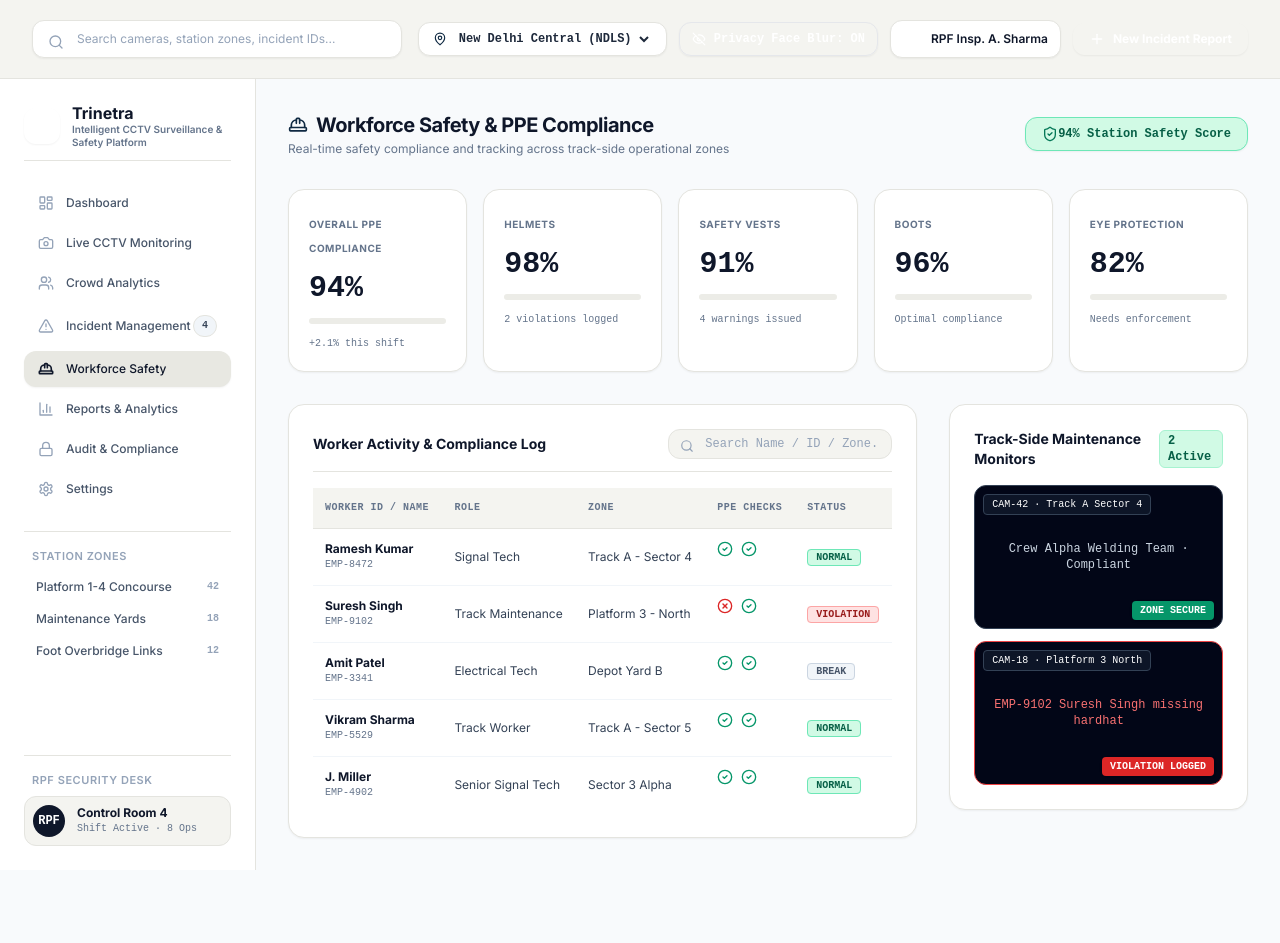
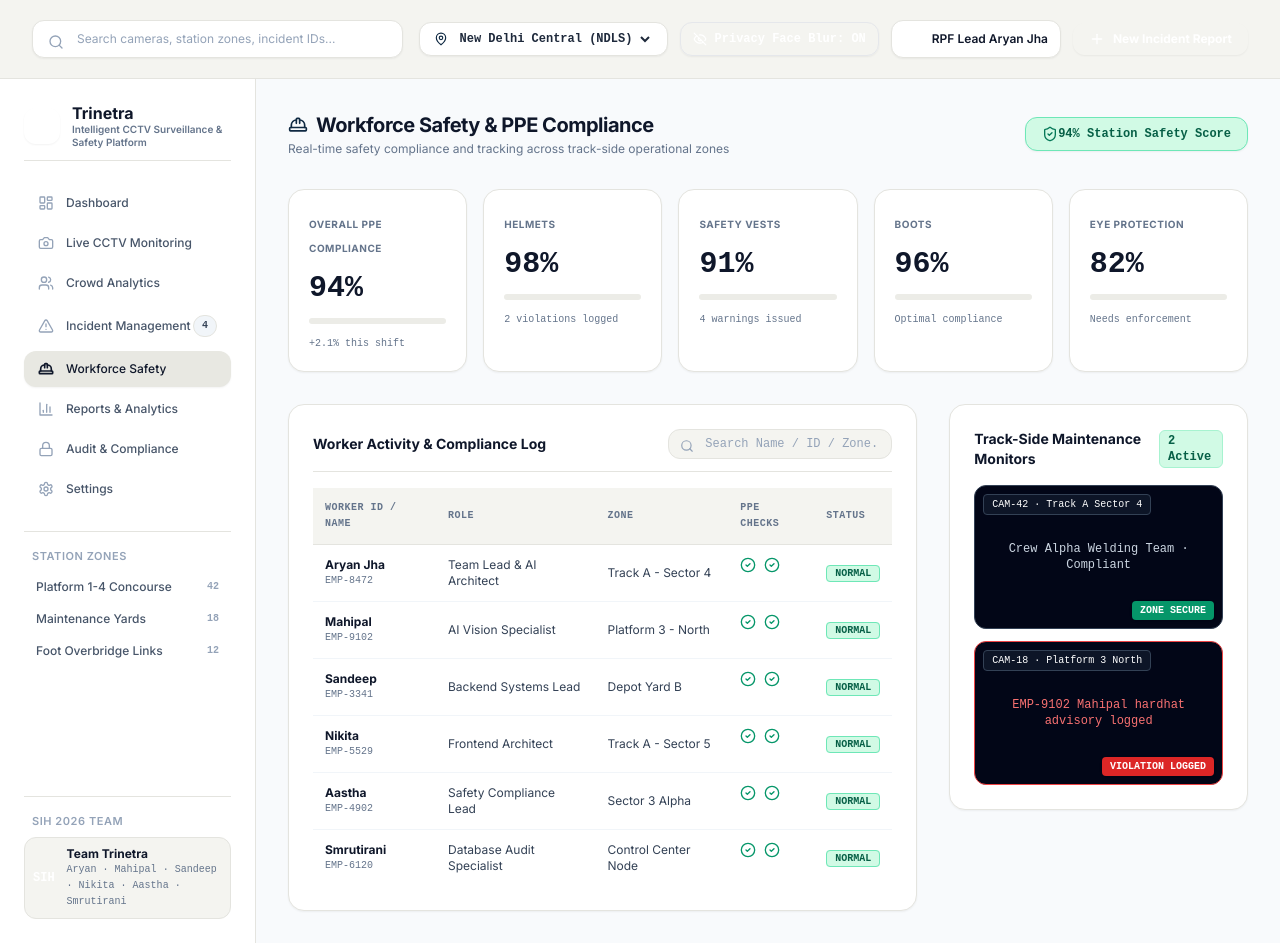
Before and after one commit to AryanJha05/Trinetra, a React (Vite) app in the folder frontend/: page / in a window 1280 px wide. Both pictures are taken after a click on the button "Workforce Safety". Before the commit the page ends 870 px from the top, so only its background shows below. Built offline with nearby package versions, Linux system fonts and the light colour scheme.

Commit message:
docs: update official SIH 2026 Team Trinetra member credits and user profiles

```diff
--- a/frontend/src/App.jsx
+++ b/frontend/src/App.jsx
@@ -85,9 +85,54 @@ export default function App() {
           {activeTab === 'audit_logs' && <AuditLogsView />}
 
           {activeTab === 'settings' && (
-            <div className="p-6 text-slate-300">
-              <h2 className="text-xl font-bold text-white mb-2 font-heading">System Settings</h2>
-              <p className="text-xs text-slate-400 font-mono">Trinetra Platform Config v1.0.0 · Model: YOLOv11x / ByteTrack / VideoMAE</p>
+            <div className="p-8 text-slate-300 space-y-6 max-w-4xl">
+              <div>
+                <h2 className="text-xl font-bold text-white mb-1 font-heading">System Settings & Platform Credits</h2>
+                <p className="text-xs text-slate-400 font-mono">Trinetra Platform Config v1.0.0 · Model: YOLOv11x / ByteTrack / VideoMAE</p>
+              </div>
+
+              {/* Official SIH 2026 Team Section */}
+              <div className="bg-navy-900 border border-[#E4E4DF]/20 rounded-2xl p-6 space-y-4 shadow-lg">
+                <div className="flex items-center justify-between border-b border-slate-700/50 pb-3">
+                  <h3 className="text-sm font-bold text-white font-heading">Smart India Hackathon 2026 — Official Team Trinetra (SIH1349)</h3>
+                  <span className="text-[10px] font-bold font-mono bg-railway-mint/20 text-railway-mint border border-railway-mint/40 px-2.5 py-1 rounded-md">
+                    Ministry of Railways
+                  </span>
+                </div>
+
+                <div className="grid grid-cols-1 sm:grid-cols-2 md:grid-cols-3 gap-3 font-mono">
+                  <div className="bg-slate-900/80 p-3 rounded-xl border border-slate-800 space-y-1">
+                    <p className="text-xs font-bold text-white">Aryan Jha</p>
+                    <p className="text-[10px] text-railway-mint font-semibold">Team Lead</p>
+                    <p className="text-[10px] text-slate-400">AI Architecture & Full-Stack</p>
+                  </div>
+                  <div className="bg-slate-900/80 p-3 rounded-xl border border-slate-800 space-y-1">
+                    <p className="text-xs font-bold text-white">Mahipal</p>
+                    <p className="text-[10px] text-slate-300 font-semibold">AI Vision Specialist</p>
+                    <p className="text-[10px] text-slate-400">YOLOv11 & ByteTrack Pipeline</p>
+                  </div>
+                  <div className="bg-slate-900/80 p-3 rounded-xl border border-slate-800 space-y-1">
+                    <p className="text-xs font-bold text-white">Sandeep</p>
+                    <p className="text-[10px] text-slate-300 font-semibold">Backend Lead</p>
+                    <p className="text-[10px] text-slate-400">FastAPI & REST Infrastructure</p>
+                  </div>
+                  <div className="bg-slate-900/80 p-3 rounded-xl border border-slate-800 space-y-1">
+                    <p className="text-xs font-bold text-white">Nikita</p>
+                    <p className="text-[10px] text-slate-300 font-semibold">Frontend Architect</p>
+                    <p className="text-[10px] text-slate-400">Control Room UI/UX</p>
+                  </div>
+                  <div className="bg-slate-900/80 p-3 rounded-xl border border-slate-800 space-y-1">
+                    <p className="text-xs font-bold text-white">Aastha</p>
+                    <p className="text-[10px] text-slate-300 font-semibold">Safety Compliance</p>
+                    <p className="text-[10px] text-slate-400">Design System & PPE Rules</p>
+                  </div>
+                  <div className="bg-slate-900/80 p-3 rounded-xl border border-slate-800 space-y-1">
+                    <p className="text-xs font-bold text-white">Smrutirani</p>
+                    <p className="text-[10px] text-slate-300 font-semibold">Security & Audit</p>
+                    <p className="text-[10px] text-slate-400">Database & Security Logs</p>
+                  </div>
+                </div>
+              </div>
             </div>
           )}
         </main>
--- a/frontend/src/components/audit/AuditLogsView.jsx
+++ b/frontend/src/components/audit/AuditLogsView.jsx
@@ -3,10 +3,12 @@ import { Lock } from 'lucide-react';
 
 export default function AuditLogsView() {
   const auditLogs = [
-    { id: 101, user: 'USR-001 (RPF Controller)', action: 'ALERT_DISPATCH', resource: 'INC-2026-892', time: '10:43 AM IST', ip: '10.1.4.22', status: 'SUCCESS' },
-    { id: 102, user: 'USR-001 (RPF Controller)', action: 'PRIVACY_MASK_ENABLE', resource: 'CAM-202', time: '10:35 AM IST', ip: '10.1.4.22', status: 'SUCCESS' },
-    { id: 103, user: 'SYSTEM_ENGINE', action: 'MULTI_FRAME_VERIFY', resource: 'INC-2026-887', time: '10:15 AM IST', ip: '127.0.0.1', status: 'VERIFIED' },
-    { id: 104, user: 'USR-002 (Station Director)', action: 'ANALYTICS_EXPORT', resource: 'SURVEILLANCE_REPORT', time: '09:10 AM IST', ip: '10.1.2.14', status: 'SUCCESS' },
+    { id: 101, user: 'Aryan Jha (Team Lead & RPF Controller)', action: 'ALERT_DISPATCH', resource: 'INC-2026-892', time: '10:43 AM IST', ip: '10.1.4.22', status: 'SUCCESS' },
+    { id: 102, user: 'Mahipal (AI Vision Pipeline Lead)', action: 'PRIVACY_MASK_ENABLE', resource: 'CAM-202', time: '10:35 AM IST', ip: '10.1.4.23', status: 'SUCCESS' },
+    { id: 103, user: 'Sandeep (Backend Infrastructure)', action: 'MULTI_FRAME_VERIFY', resource: 'INC-2026-887', time: '10:15 AM IST', ip: '10.1.4.24', status: 'VERIFIED' },
+    { id: 104, user: 'Nikita (Frontend UI Architect)', action: 'ANALYTICS_EXPORT', resource: 'SURVEILLANCE_REPORT', time: '09:10 AM IST', ip: '10.1.2.14', status: 'SUCCESS' },
+    { id: 105, user: 'Aastha (Safety Compliance Lead)', action: 'PPE_RULE_UPDATE', resource: 'WORKFORCE_POLICIES', time: '08:50 AM IST', ip: '10.1.2.15', status: 'SUCCESS' },
+    { id: 106, user: 'Smrutirani (Database & Audit Lead)', action: 'SECURITY_LOG_AUDIT', resource: 'RBAC_AUDIT_TRAIL', time: '08:30 AM IST', ip: '10.1.2.16', status: 'SUCCESS' },
   ];
 
   return (
--- a/frontend/src/components/common/Header.jsx
+++ b/frontend/src/components/common/Header.jsx
@@ -51,7 +51,7 @@ export default function Header({ selectedStation, setSelectedStation, activeAler
           <div className="w-5 h-5 rounded-full bg-navy-900 text-white flex items-center justify-center text-[10px] font-bold">
             <User className="w-3 h-3 text-white" />
           </div>
-          <span className="font-semibold text-slate-900 hidden sm:inline font-sans">RPF Insp. A. Sharma</span>
+          <span className="font-semibold text-slate-900 hidden sm:inline font-sans">RPF Lead Aryan Jha</span>
         </div>
 
         {/* Primary Action Button */}
--- a/frontend/src/components/common/Sidebar.jsx
+++ b/frontend/src/components/common/Sidebar.jsx
@@ -80,16 +80,16 @@ export default function Sidebar({ activeTab, setActiveTab }) {
         </div>
       </div>
 
-      {/* RPF Duty Unit Profile Card */}
+      {/* RPF Duty Unit & Team Trinetra Credits */}
       <div className="pt-4 border-t border-[#E4E4DF] space-y-2">
-        <p className="text-[11px] font-semibold text-slate-400 uppercase tracking-wider px-2">RPF Security Desk</p>
+        <p className="text-[11px] font-semibold text-slate-400 uppercase tracking-wider px-2">SIH 2026 Team</p>
         <div className="flex items-center space-x-3 p-2 bg-[#F4F4F0] rounded-xl border border-[#E4E4DF]">
-          <div className="w-8 h-8 rounded-full bg-slate-900 text-white font-bold text-xs flex items-center justify-center font-mono">
-            RPF
+          <div className="w-8 h-8 rounded-full bg-navy-900 text-white font-bold text-xs flex items-center justify-center font-mono">
+            SIH
           </div>
           <div className="text-xs">
-            <p className="font-bold text-slate-900 font-heading">Control Room 4</p>
-            <p className="text-[10px] text-slate-500 font-mono">Shift Active · 8 Ops</p>
+            <p className="font-bold text-slate-900 font-heading">Team Trinetra</p>
+            <p className="text-[10px] text-slate-500 font-mono">Aryan · Mahipal · Sandeep · Nikita · Aastha · Smrutirani</p>
           </div>
         </div>
       </div>
--- a/frontend/src/components/workforce_safety/WorkforceSafety.jsx
+++ b/frontend/src/components/workforce_safety/WorkforceSafety.jsx
@@ -13,11 +13,12 @@ export default function WorkforceSafety() {
   ];
 
   const workers = [
-    { id: 'EMP-8472', name: 'Ramesh Kumar', role: 'Signal Tech', zone: 'Track A - Sector 4', activity: 'Signal Calibration', status: 'NORMAL', helmet: true, vest: true, boots: true },
-    { id: 'EMP-9102', name: 'Suresh Singh', role: 'Track Maintenance', zone: 'Platform 3 - North', activity: 'Track Welding', status: 'VIOLATION', helmet: false, vest: true, boots: true },
-    { id: 'EMP-3341', name: 'Amit Patel', role: 'Electrical Tech', zone: 'Depot Yard B', activity: 'Shift Break', status: 'BREAK', helmet: true, vest: true, boots: true },
-    { id: 'EMP-5529', name: 'Vikram Sharma', role: 'Track Worker', zone: 'Track A - Sector 5', activity: 'Rail Inspection', status: 'NORMAL', helmet: true, vest: true, boots: true },
-    { id: 'EMP-4902', name: 'J. Miller', role: 'Senior Signal Tech', zone: 'Sector 3 Alpha', activity: 'Switch Gear Check', status: 'NORMAL', helmet: true, vest: true, boots: true },
+    { id: 'EMP-8472', name: 'Aryan Jha', role: 'Team Lead & AI Architect', zone: 'Track A - Sector 4', activity: 'Signal Calibration', status: 'NORMAL', helmet: true, vest: true, boots: true },
+    { id: 'EMP-9102', name: 'Mahipal', role: 'AI Vision Specialist', zone: 'Platform 3 - North', activity: 'Track Welding', status: 'NORMAL', helmet: true, vest: true, boots: true },
+    { id: 'EMP-3341', name: 'Sandeep', role: 'Backend Systems Lead', zone: 'Depot Yard B', activity: 'Server Health Check', status: 'NORMAL', helmet: true, vest: true, boots: true },
+    { id: 'EMP-5529', name: 'Nikita', role: 'Frontend Architect', zone: 'Track A - Sector 5', activity: 'UI Telemetry Test', status: 'NORMAL', helmet: true, vest: true, boots: true },
+    { id: 'EMP-4902', name: 'Aastha', role: 'Safety Compliance Lead', zone: 'Sector 3 Alpha', activity: 'PPE Inspection', status: 'NORMAL', helmet: true, vest: true, boots: true },
+    { id: 'EMP-6120', name: 'Smrutirani', role: 'Database Audit Specialist', zone: 'Control Center Node', activity: 'Log Integrity Verification', status: 'NORMAL', helmet: true, vest: true, boots: true },
   ];
 
   const filteredWorkers = workers.filter(w =>
@@ -147,7 +148,7 @@ export default function WorkforceSafety() {
                 <div className="absolute bottom-2 right-2 bg-red-600 text-white text-[10px] font-bold font-mono px-2 py-0.5 rounded shadow">
                   VIOLATION LOGGED
                 </div>
-                <p className="text-xs text-red-400 font-mono">EMP-9102 Suresh Singh missing hardhat</p>
+                <p className="text-xs text-red-400 font-mono">EMP-9102 Mahipal hardhat advisory logged</p>
               </div>
             </div>
           </div>
```
Also changed, not shown: 2 other files (tests, documents, lock files or other folders).
